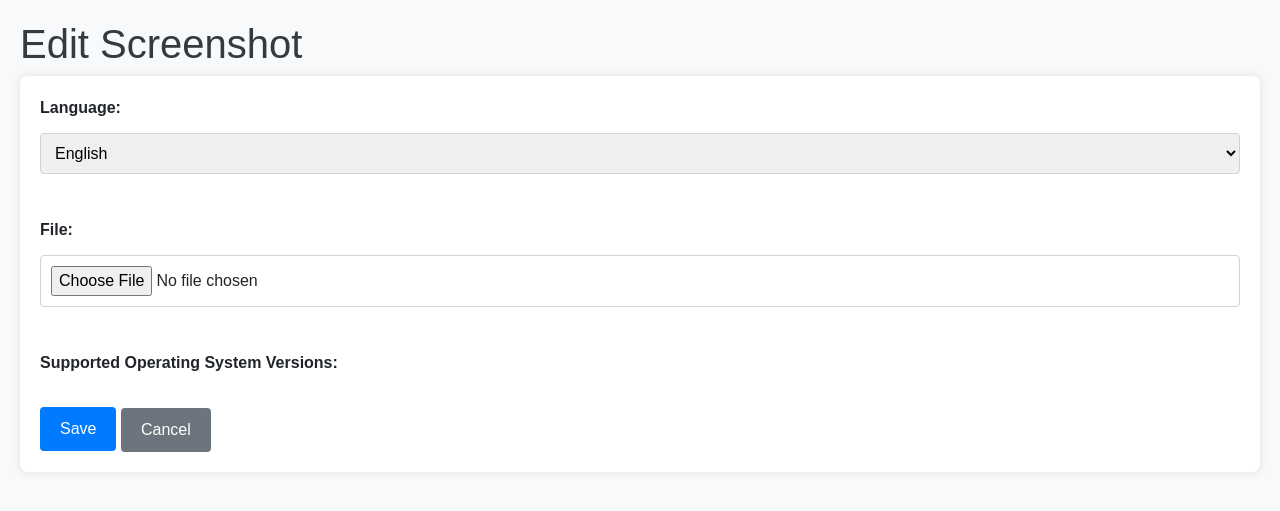
After one commit to camdenwebster/ScreenshotManager, a Flask app: template templates/edit.html in a window 1280 px wide. The commit adds this page. Shown: the top 511 px of the page. Run offline with Flask 3, Linux system fonts and the light colour scheme; the template is opened without the code that fills it, so the values that code supplies are empty; some libraries are stand-ins or nearby versions.

Commit message:
Add edit.html and edit button to screenshots.html

```diff
--- a/app.py
+++ b/app.py
@@ -239,5 +239,58 @@ def delete_screenshot():
 
     return redirect(url_for('show_screenshots'))
 
+@app.route('/edit/<int:id>', methods=['GET', 'POST'])
+def edit_screenshot(id):
+    conn = sqlite3.connect('database.db')
+    c = conn.cursor()
+
+    if request.method == 'POST':
+        language = request.form['language']
+        file = request.files['file']
+        os_versions = request.form.getlist('os_versions')
+
+        if file:
+            uuid = str(uuid4())
+            ext = file.filename.split('.')[-1]
+            filename = file.filename
+            filepath = f'uploads/{uuid}.{ext}'
+            file.save(filepath)
+            c.execute('UPDATE screenshots SET filename = ?, filepath = ?, language = ? WHERE id = ?', (filename, filepath, language, id))
+        else:
+            c.execute('UPDATE screenshots SET language = ? WHERE id = ?', (language, id))
+
+        c.execute('DELETE FROM ScreenshotOperatingSystem WHERE screenshot_id = ?', (id,))
+        for os_id in os_versions:
+            c.execute('INSERT INTO ScreenshotOperatingSystem (screenshot_id, os_id) VALUES (?, ?)', (id, os_id))
+
+        conn.commit()
+        conn.close()
+        return redirect(url_for('show_screenshots'))
+
+    c.execute('SELECT * FROM screenshots WHERE id = ?', (id,))
+    screenshot = c.fetchone()
+    screenshot = {
+        'id': screenshot[0],
+        'filename': screenshot[1],
+        'filepath': screenshot[2],
+        'language': screenshot[3]
+    }
+
+    c.execute('SELECT * FROM OperatingSystems')
+    operating_systems = c.fetchall()
+    operating_systems = [
+        {
+            'id': ver[0],
+            'version_num': ver[1]
+        }
+        for ver in operating_systems
+    ]
+
+    c.execute('SELECT os_id FROM ScreenshotOperatingSystem WHERE screenshot_id = ?', (id,))
+    selected_os_versions = [row[0] for row in c.fetchall()]
+
+    conn.close()
+    return render_template('edit.html', screenshot=screenshot, operating_systems=operating_systems, selected_os_versions=selected_os_versions)
+
 if __name__ == '__main__':
     app.run(debug=True)
--- /dev/null
+++ b/templates/edit.html
@@ -0,0 +1,85 @@
+<!DOCTYPE html>
+<html lang="en">
+<head>
+    <meta charset="UTF-8">
+    <meta name="viewport" content="width=device-width, initial-scale=1.0">
+    <title>Edit Screenshot</title>
+    <link href="https://stackpath.bootstrapcdn.com/bootstrap/4.5.2/css/bootstrap.min.css" rel="stylesheet">
+    <script src="https://code.jquery.com/jquery-3.5.1.slim.min.js"></script>
+    <script src="https://cdn.jsdelivr.net/npm/@popperjs/core@2.5.4/dist/umd/popper.min.js"></script>
+    <script src="https://stackpath.bootstrapcdn.com/bootstrap/4.5.2/js/bootstrap.min.js"></script>
+    <style>
+        body {
+            font-family: Arial, sans-serif;
+            background-color: #f8f9fa;
+            padding: 20px;
+        }
+        h1 {
+            color: #343a40;
+        }
+        #edit_screenshot {
+            background-color: #ffffff;
+            padding: 20px;
+            border-radius: 8px;
+            box-shadow: 0 0 10px rgba(0, 0, 0, 0.1);
+            margin-bottom: 20px;
+        }
+        label {
+            font-weight: bold;
+        }
+        input[type="file"], select, textarea, input[type="number"] {
+            width: 100%;
+            padding: 10px;
+            margin: 5px 0 20px 0;
+            border: 1px solid #ced4da;
+            border-radius: 4px;
+        }
+        input[type="submit"], .btn-cancel {
+            background-color: #007bff;
+            color: white;
+            padding: 10px 20px;
+            border: none;
+            border-radius: 4px;
+            cursor: pointer;
+        }
+        input[type="submit"]:hover, .btn-cancel:hover {
+            background-color: #0056b3;
+        }
+        .btn-cancel {
+            background-color: #6c757d;
+        }
+        .btn-cancel:hover {
+            background-color: #5a6268;
+        }
+    </style>
+</head>
+<body>
+    <h1>Edit Screenshot</h1>
+    <div id="edit_screenshot">
+        <form method="post" enctype="multipart/form-data">
+            <label for="language">Language:</label>
+            <select name="language" id="language" required>
+                <option value="en" {% if screenshot.language == 'en' %}selected{% endif %}>English</option>
+                <option value="fr" {% if screenshot.language == 'fr' %}selected{% endif %}>French</option>
+                <option value="es" {% if screenshot.language == 'es' %}selected{% endif %}>Spanish</option>
+                <option value="de" {% if screenshot.language == 'de' %}selected{% endif %}>German</option>
+                <option value="ja" {% if screenshot.language == 'ja' %}selected{% endif %}>Japanese</option>
+                <option value="zh-TW" {% if screenshot.language == 'zh-TW' %}selected{% endif %}>Chinese (Traditional)</option>
+                <option value="pt-BR" {% if screenshot.language == 'pt-BR' %}selected{% endif %}>Portuguese (Brazil)</option>
+            </select><br><br>
+            <label for="file">File:</label>
+            <input type="file" name="file" id="file"><br><br>
+            <label for="os_versions">Supported Operating System Versions:</label><br>
+            {% for os in operating_systems %}
+            <div class="form-check">
+                <input class="form-check-input" type="checkbox" name="os_versions" id="os_{{ os.id }}" value="{{ os.id }}" {% if os.id in selected_os_versions %}checked{% endif %}>
+                <label class="form-check-label" for="os_{{ os.id }}">{{ os.version_num }}</label>
+            </div>
+            {% endfor %}
+            <br>
+            <input type="submit" value="Save">
+            <a href="{{ url_for('show_screenshots') }}" class="btn btn-secondary btn-cancel">Cancel</a>
+        </form>
+    </div>
+</body>
+</html>
--- a/templates/screenshots.html
+++ b/templates/screenshots.html
@@ -58,6 +58,7 @@
                 <td>{{ screenshot.filepath }}</td>
                 <td>{{ screenshot.language }}</td>
                 <td>
+                    <a href="{{ url_for('edit_screenshot', id=screenshot.id) }}" class="btn btn-warning">Edit</a>
                     <button class="btn btn-danger" data-toggle="modal" data-target="#deleteModal" data-id="{{ screenshot.id }}">Delete</button>
                 </td>
             </tr>
```
